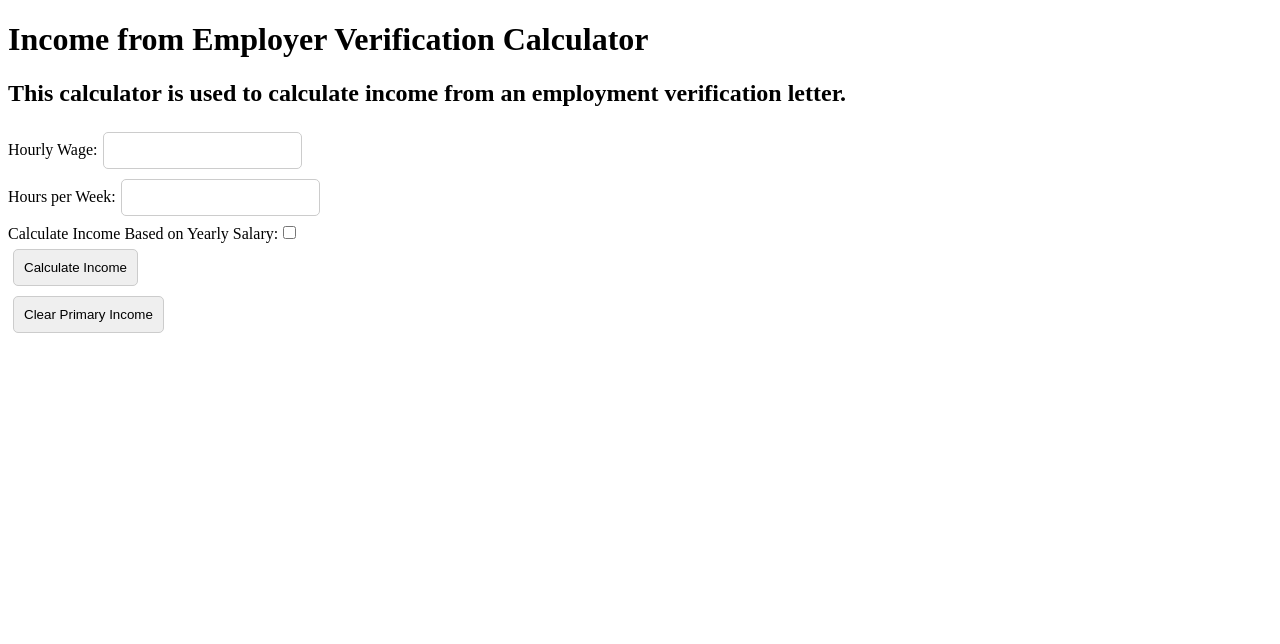
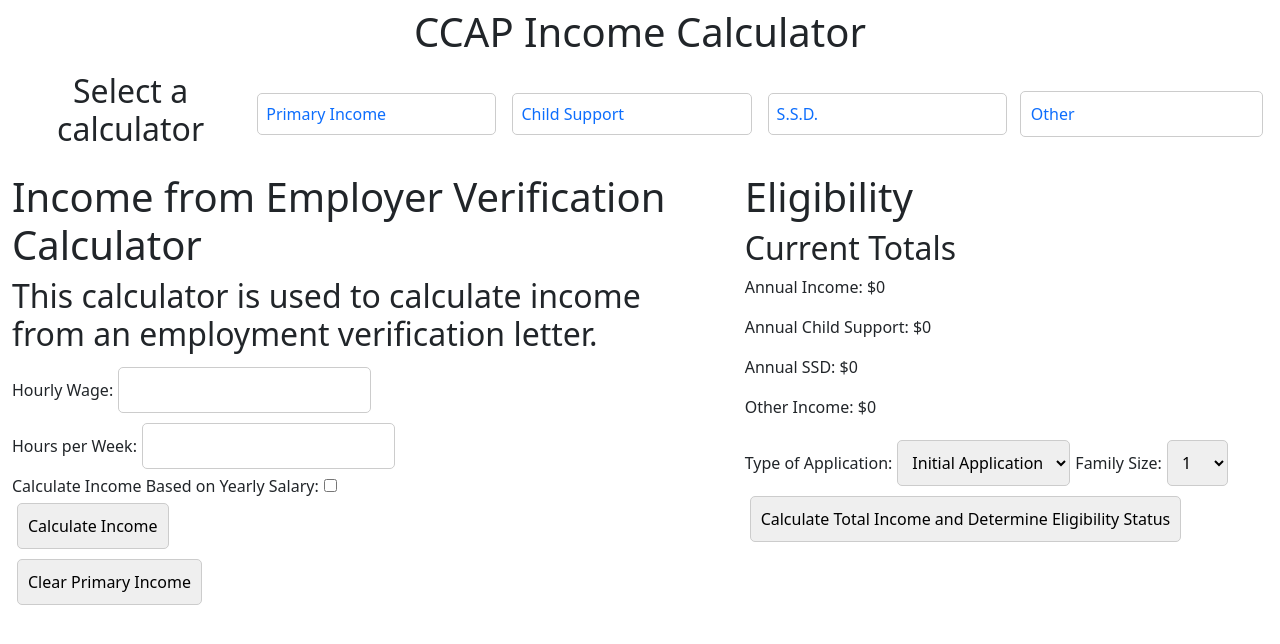
Before and after one commit to benyomtov/incomecalculator, a React (Create React App) app in the folder income_frontend/: page /incomefromempver in a window 1280 px wide. Shown: the top 644 px of the page. Built offline with nearby package versions, Linux system fonts and the light colour scheme; the HTML template or start-up script is replaced by a standard one.

Commit message:
connected application and added basic bootstrap formatting

```diff
--- a/income_frontend/public/index.html
+++ b/income_frontend/public/index.html
@@ -24,6 +24,8 @@
       work correctly both with client-side routing and a non-root public URL.
       Learn how to configure a non-root public URL by running `npm run build`.
     -->
+    <link href="https://cdn.jsdelivr.net/npm/bootstrap@5.3.2/dist/css/bootstrap.min.css" rel="stylesheet" integrity="sha384-T3c6CoIi6uLrA9TneNEoa7RxnatzjcDSCmG1MXxSR1GAsXEV/Dwwykc2MPK8M2HN" crossorigin="anonymous">
+    <script src="https://cdn.jsdelivr.net/npm/bootstrap@5.3.2/dist/js/bootstrap.bundle.min.js" integrity="sha384-C6RzsynM9kWDrMNeT87bh95OGNyZPhcTNXj1NW7RuBCsyN/o0jlpcV8Qyq46cDfL" crossorigin="anonymous"></script>
     <title>React App</title>
   </head>
   <body>
--- a/income_frontend/src/App.js
+++ b/income_frontend/src/App.js
@@ -1,5 +1,6 @@
-import React from 'react';
+import React, { useState } from 'react';
 import { BrowserRouter as Router, Route, Routes } from 'react-router-dom';
+import Navbar from './components/Navbar/Navbar';
 import Landing from './components/PI/Landing/Landing';
 import Paystubs from './components/PI/Paystubs/Paystubs';
 import SelfEmployed from './components/PI/SelfEmployed/SelfEmployed';
@@ -7,29 +8,57 @@ import Eligibility from './components/Eligibility/Eligibility';
 import SSDQuestion from './components/SSDQuestion/SSDQuestion';
 import Other from './components/Other/Other';
 import ChildSupport from './components/CS/ChildSupport/ChildSupport';
+import IncomeFromEmpVer from './components/PI/IncomeFromEmpVer/IncomeFromEmpVer';
 import CSQuestion from './components/CS/CSQuestion/CSQuestion';
 import UnofficialCS from './components/CS/UnofficialCS/UnofficialCS';
-import IncomeFromEmpVer from './components/PI/IncomeFromEmpVer/IncomeFromEmpVer';
-
 
 import './App.css';
 
 function App() {
+
+  const [selectedOption, setSelectedOption] = useState('primaryIncome');
+  const [calculatedIncome, setCalculatedIncome] = useState({
+    primaryIncome: 0,
+    childSupport: 0,
+    ssd: 0,
+    other: 0,
+  });
+
+  const handleNavbarClick = (option) => {
+    setSelectedOption(option);
+  };
+
+  const handleCalculatedIncome = (option, value) => {
+    setCalculatedIncome((prevIncome) => ({
+      ...prevIncome,
+      [option]: value,
+    }));
+  };
+
   return (
     <div className="App">
       <Router>
-        <Routes>
-          <Route path="/*" element={<Landing />} />
-          <Route path="/paystubs" element={<Paystubs />} />
-          <Route path="/childsupport" element={<ChildSupport />} />
-          <Route path="/selfemployed" element={<SelfEmployed />} />
-          <Route path="/eligibility" element={<Eligibility />} />
-          <Route path="/csquestion" element={<CSQuestion />} />
-          <Route path="/unofficialcs" element={<UnofficialCS />} />
-          <Route path="/ssdquestion" element={<SSDQuestion />} />
-          <Route path="/other" element={<Other />} />
-          <Route path="/incomefromempver" element={<IncomeFromEmpVer />} />
-        </Routes>
+        <Navbar handleNavbarClick={handleNavbarClick} />
+
+        <div className="content-container container-fluid row">
+          <div className="left-content col-7">
+            <Routes>
+              <Route path="/*" element={<Landing />} />
+              <Route path="/paystubs" element={<Paystubs handleCalculatedIncome={handleCalculatedIncome} />} />
+              <Route path="/csquestion" element={<CSQuestion />} />
+              <Route path="/childsupport" element={<ChildSupport handleCalculatedIncome={handleCalculatedIncome} />} />
+              <Route path ="/unofficialcs" element={<UnofficialCS handleCalculatedIncome={handleCalculatedIncome} />} />
+              <Route path="/selfemployed" element={<SelfEmployed handleCalculatedIncome={handleCalculatedIncome} />} />
+              <Route path="/ssdquestion" element={<SSDQuestion handleCalculatedIncome={handleCalculatedIncome} />} />
+              <Route path="/other" element={<Other handleCalculatedIncome={handleCalculatedIncome} />} />
+              <Route path="/incomefromempver" element={<IncomeFromEmpVer handleCalculatedIncome={handleCalculatedIncome} />} />
+            </Routes>
+          </div>
+
+          <div className="right-content col-5">
+            <Eligibility calculatedIncome={calculatedIncome} />
+          </div>
+        </div>
       </Router>
     </div>
   );
--- a/income_frontend/src/components/CS/ChildSupport/ChildSupport.jsx
+++ b/income_frontend/src/components/CS/ChildSupport/ChildSupport.jsx
@@ -2,7 +2,7 @@ import React, { useState } from 'react';
 import './ChildSupport.css';
 import { Link } from 'react-router-dom';
 
-const ChildSupport = () => {
+const ChildSupport = ({handleCalculatedIncome}) => {
 
     const [childPayments, setChildPayments] = useState([]);
     const [numChildren, setNumChildren] = useState('one child');
@@ -99,6 +99,8 @@ const ChildSupport = () => {
         setAnnualChildSupport({
             annualChildSupport,
         });
+
+        handleCalculatedIncome('childSupport', annualChildSupport);
         localStorage.setItem('annualChildSupport', annualChildSupport);
     };
 
--- a/income_frontend/src/components/CS/UnofficialCS/UnofficialCS.jsx
+++ b/income_frontend/src/components/CS/UnofficialCS/UnofficialCS.jsx
@@ -2,7 +2,7 @@ import React, { useState } from 'react';
 import { Link } from 'react-router-dom';
 import './UnofficialCS.css';
 
-const UnofficialCS = () => {
+const UnofficialCS = ({handleCalculatedIncome}) => {
 
     const [frequency, setFrequency] = useState('weekly');
     const [childSupportAmount, setChildSupportAmount] = useState('');
@@ -37,6 +37,7 @@ const UnofficialCS = () => {
                 const annualChildSupportPartiallyRounded = Math.round(annualChildSupportNotRounded * 100) / 100;
                 let annualChildSupport = annualChildSupportPartiallyRounded.toFixed(2);
                 setAnnualChildSupport(annualChildSupport);
+                handleCalculatedIncome(annualChildSupport);
                 localStorage.setItem('annualChildSupport', annualChildSupport);
                 break;
             case 'biweekly':
@@ -47,6 +48,7 @@ const UnofficialCS = () => {
                 const annualChildSupportPartiallyRounded2 = Math.round(annualChildSupportNotRounded2 * 100) / 100;
                 let annualChildSupport2 = annualChildSupportPartiallyRounded2.toFixed(2);
                 setAnnualChildSupport(annualChildSupport2);
+                handleCalculatedIncome(annualChildSupport2);
                 localStorage.setItem('annualChildSupport', annualChildSupport2);
                 break;
             case 'monthly':
@@ -54,6 +56,7 @@ const UnofficialCS = () => {
                 const monthlyChildSupportPartiallyRounded = Math.round(monthlyChildSupportNotRounded * 100) / 100;
                 let monthlyChildSupport = monthlyChildSupportPartiallyRounded.toFixed(2);
                 setAnnualChildSupport(monthlyChildSupport);
+                handleCalculatedIncome('childSupport', monthlyChildSupport);
                 localStorage.setItem('annualChildSupport', monthlyChildSupport);
                 break;
                 default:
--- a/income_frontend/src/components/Eligibility/Eligibility.jsx
+++ b/income_frontend/src/components/Eligibility/Eligibility.jsx
@@ -1,6 +1,6 @@
-import React, { useState } from 'react';
+import React, { useState, useEffect } from 'react';
 
-const EligibilityCalculator = () => {
+const EligibilityCalculator = ({ calculatedIncome }) => {
   const [annualIncome, setAnnualIncome] = useState(
     parseFloat(localStorage.getItem('annualIncome')) || 0
   );
@@ -13,6 +13,13 @@ const EligibilityCalculator = () => {
   const [otherIncome, setOtherIncome] = useState(
     parseFloat(localStorage.getItem('otherIncome')) || 0
   );
+
+  useEffect(() => {
+    setAnnualIncome(calculatedIncome.primaryIncome);
+    setAnnualChildSupport(calculatedIncome.childSupport);
+    setAnnualSSD(calculatedIncome.ssd);
+    setOtherIncome(calculatedIncome.other);
+  }, [calculatedIncome]);
 
   const [typeOfApplication, setTypeOfApplication] = useState('Initial');
   const [familySize, setFamilySize] = useState(1);
--- /dev/null
+++ b/income_frontend/src/components/Navbar/Navbar.jsx
@@ -0,0 +1,41 @@
+import React from "react";
+import { Link } from "react-router-dom";
+import "./Navbar.css";
+
+const Navbar = ({ handleNavbarClick }) => {
+  return (
+    <div className="navbar container-fluid">
+      <h1 className="container-fluid justify-content-center">CCAP Income Calculator</h1>
+      <div className="navbar__content container-fluid justify-content-start">
+        <h2 className="col p-2 text-center"> Select a calculator</h2>
+        <Link to="/"
+        onClick={() => handleNavbarClick("primaryIncome")}
+        className="col p-2 m-2"
+        >
+          Primary Income
+        </Link>
+        <Link
+          to="/csquestion"
+          onClick={() => handleNavbarClick("childSupport")}
+          className="col p-2 m-2"
+        >
+          Child Support
+        </Link>
+        <Link
+          to="/ssdquestion"
+          onClick={() => handleNavbarClick("ssdQuestion")}
+            className="col p-2 m-2"
+        >
+          S.S.D.
+        </Link>
+        <Link to="/other" onClick={() => handleNavbarClick("other")}
+        className="col"
+        >
+          Other
+        </Link>
+      </div>
+    </div>
+  );
+};
+
+export default Navbar;
--- a/income_frontend/src/components/Other/Other.jsx
+++ b/income_frontend/src/components/Other/Other.jsx
@@ -1,6 +1,6 @@
 import React, { useState } from 'react';
 
-const OtherIncomes = () => {
+const OtherIncomes = ({handleCalculatedIncome}) => {
 
   const [incomeInputs, setIncomeInputs] = useState([0]);
   const [totalIncome, setTotalIncome] = useState(null);
@@ -24,7 +24,9 @@ const OtherIncomes = () => {
   const calculateTotalIncome = () => {
     const totalUnRounded = incomeInputs.reduce((acc, income) => acc + income, 0);
     const total = Math.round(totalUnRounded * 100) / 100;
+    const totalRounded = total.toFixed(2);
     localStorage.setItem('otherIncome', total.toFixed(2));
+    handleCalculatedIncome('other', (totalRounded));
     setTotalIncome(total.toFixed(2));
 
   };
--- a/income_frontend/src/components/PI/IncomeFromEmpVer/IncomeFromEmpVer.jsx
+++ b/income_frontend/src/components/PI/IncomeFromEmpVer/IncomeFromEmpVer.jsx
@@ -1,6 +1,6 @@
 import React, { useState } from 'react';
 
-const IncomeFromEmpVer = () => {
+const IncomeFromEmpVer = ({handleCalculatedIncome}) => {
   const [hourlyWage, setHourlyWage] = useState('');
   const [hoursPerWeek, setHoursPerWeek] = useState('');
   const [isSalaried, setIsSalaried] = useState(false);
@@ -18,6 +18,7 @@ const IncomeFromEmpVer = () => {
     }
 
     const roundedIncome = roundToNearestHundredth(income);
+    handleCalculatedIncome('primaryIncome', roundedIncome);
     setCalculatedIncome(roundedIncome);
 
     // Save to local storage
--- a/income_frontend/src/components/PI/Paystubs/Paystubs.jsx
+++ b/income_frontend/src/components/PI/Paystubs/Paystubs.jsx
@@ -1,7 +1,7 @@
 import React, { useState } from 'react';
 import './Paystubs.css';
 
-const Paystubs = () => {
+const Paystubs = ({handleCalculatedIncome}) => {
 
     const [grossIncomes, setGrossIncomes] = useState(Array(1).fill(''));
     const [numOtherIncomes, setNumOtherIncomes] = useState(0);
@@ -107,7 +107,9 @@ const Paystubs = () => {
         }
 
 
+        localStorage.setItem('annualIncome', annualIncome);
 
+        handleCalculatedIncome('primaryIncome', annualIncome);
 
         setResult({
             annualIncome,
@@ -115,8 +117,6 @@ const Paystubs = () => {
             averageGrossIncome,
             totalOtherIncome,
         })
-
-        localStorage.setItem('annualIncome', result.annualIncome);
 
     };
 
--- a/income_frontend/src/components/PI/SelfEmployed/SelfEmployed.jsx
+++ b/income_frontend/src/components/PI/SelfEmployed/SelfEmployed.jsx
@@ -1,7 +1,7 @@
 import React, { useState } from 'react';
 import './SelfEmployed.css';
 
-const SelfEmployed = () => {
+const SelfEmployed = ({handleCalculatedIncome}) => {
 
     const [grossIncome, setGrossIncome] = useState('');
     const [result, setResult] = useState(null);
@@ -48,6 +48,8 @@ const SelfEmployed = () => {
 
     setResult(newResult);
 
+    handleCalculatedIncome('primaryIncome', newResult.calculatedNetIncome);
+
     localStorage.setItem('annualIncome', newResult.calculatedNetIncome);
     };
 
--- a/income_frontend/src/components/SSDQuestion/SSDQuestion.jsx
+++ b/income_frontend/src/components/SSDQuestion/SSDQuestion.jsx
@@ -2,7 +2,7 @@ import React, { useState } from 'react';
 import { useNavigate } from 'react-router-dom';
 import './SSDQuestion.css';
 
-const SSDQuestion = () => {
+const SSDQuestion = ({handleCalculatedIncome}) => {
 
     const navigate = useNavigate();
 
@@ -35,6 +35,7 @@ const SSDQuestion = () => {
         const annualSSDAmountPartiallyRounded = Math.round(parsedSSDAmount * 12 *100) / 100;
         const annualSSDAmount = annualSSDAmountPartiallyRounded.toFixed(2);
         localStorage.setItem('annualSSD', annualSSDAmount);
+        handleCalculatedIncome('ssd', annualSSDAmount);
         setAnnualSSD(annualSSDAmount);
 
     }
```
Also changed, not shown: income_frontend/src/components/Navbar/Navbar.css (added).
